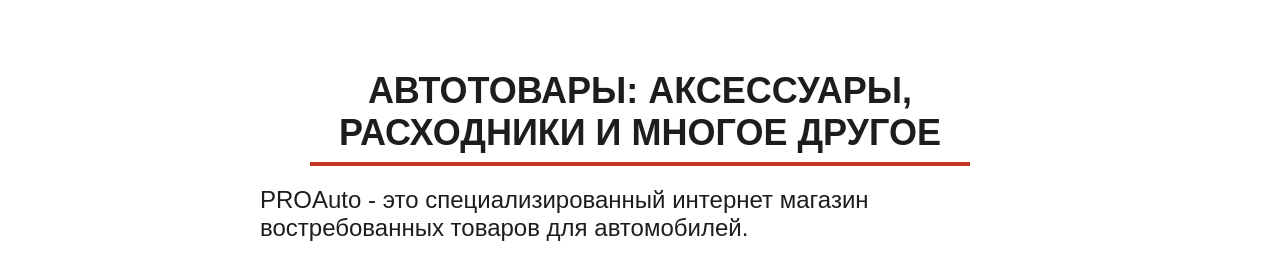
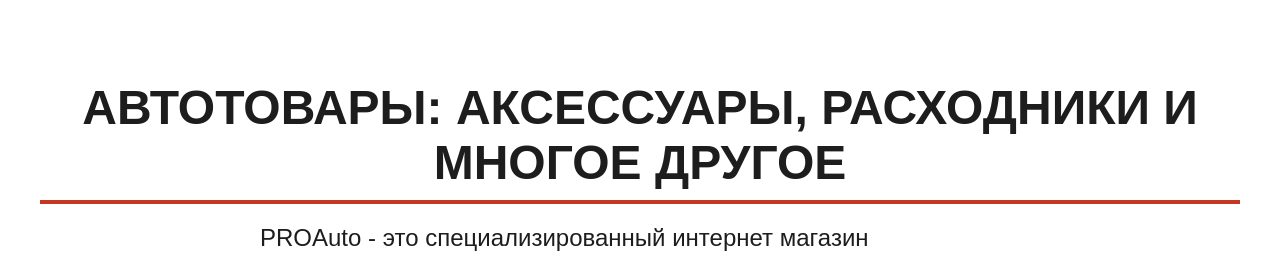
Before and after one commit to NextTechUZ/Autozone-front, a React (Create React App) app: page / in a window 1280 px wide. Shown: the part 400-653 px from the top of the page. Built offline with nearby package versions, Linux system fonts and the light colour scheme; a web font is replaced by a local one.

Commit message:
fix: title component

```diff
--- a/src/components/Title/index.js
+++ b/src/components/Title/index.js
@@ -6,13 +6,29 @@
   outline,
   size = "3.6rem",
   textAlign = "center",
+  margin = "0",
 }) {
   return (
-    <div className={styles.title}>
-      <h1 style={{ fontSize: size, color: color, textAlign: textAlign }}>
+    <div
+      style={{
+        justifyContent:
+          (textAlign === "center" && "center") ||
+          (textAlign === "left" && "left") ||
+          (textAlign === "right" && "right"),
+      }}
+      className={styles.title}
+    >
+      <h1
+        style={{
+          fontSize: size,
+          color: color,
+          borderBottom: outline ? "4px solid var(--color-brand--1)" : "",
+          textAlign: textAlign,
+          margin: margin,
+        }}
+      >
         {children}
       </h1>
-      {outline && <div className={styles.line}></div>}
     </div>
   );
 }
--- a/src/components/Title/index.module.scss
+++ b/src/components/Title/index.module.scss
@@ -1,4 +1,6 @@
 .title {
+  display: flex;
+
   h1 {
     color: var(--color-brand--2);
     text-align: center;
@@ -7,15 +9,7 @@
     font-weight: 700;
     line-height: normal;
     text-transform: uppercase;
-    max-width: 800px;
-    margin: 0 auto;
-  }
-
-  .line {
-    width: 55%;
-    height: 4px;
-    margin: 0 auto;
-    background-color: var(--color-brand--1);
-    margin-top: 0.8rem;
+    width: max-content;
+    padding: 10px;
   }
 }
--- a/src/components/section/Directory/index.js
+++ b/src/components/section/Directory/index.js
@@ -5,8 +5,10 @@
 function Directory({ data, title, subtitle }) {
   return (
     <div className={styles.wrapper}>
-      <Title outline>{title}</Title>
-      <Subtitle align="left">{subtitle}</Subtitle>
+      <Title textAlign="center" size="4.8rem" outline>
+        {title}
+      </Title>
+      <Subtitle textAlign="right">{subtitle}</Subtitle>
       <div className={styles.directory}>
         {data?.map(({ id, imgUrl, title }) => (
           <ImgCard key={id} imgUrl={imgUrl} title={title} />
--- a/src/components/section/Showcase/index.js
+++ b/src/components/section/Showcase/index.js
@@ -56,7 +56,12 @@
               }}
               className={styles["showcase-item"]}
             >
-              <Title textAlign="left" color="#fff">
+              <Title
+                maxWidth="550px"
+                margin="15rem 0 5rem"
+                textAlign="left"
+                color="#fff"
+              >
                 {title}
               </Title>
               <button>{buttonTitle}</button>
```
